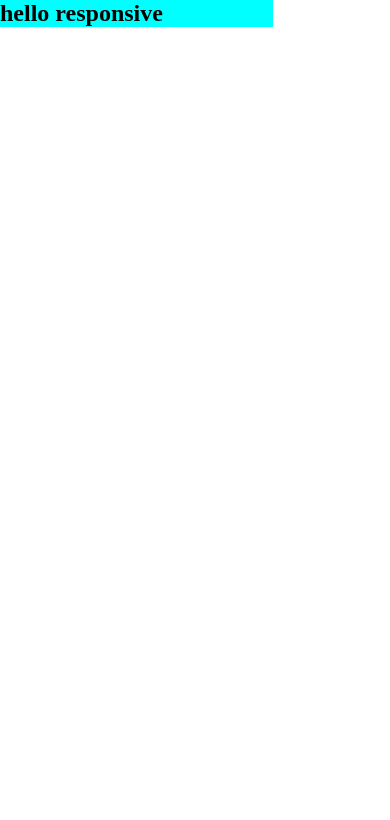
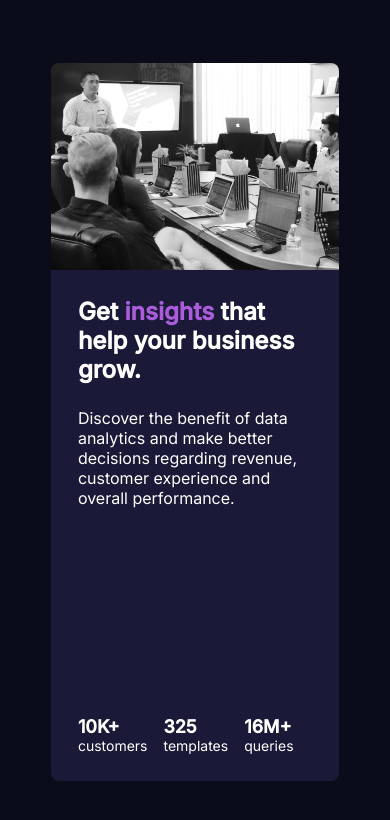
Before and after one commit to ashiikkhan/Responsive-Header, a plain HTML site: page index.html in a window 390 px wide. Drawn offline with Linux system fonts and the light colour scheme.

Commit message:
almost done

```diff
--- a/index.html
+++ b/index.html
@@ -4,15 +4,45 @@
     <meta charset="UTF-8" />
     <meta http-equiv="X-UA-Compatible" content="IE=edge" />
     <meta name="viewport" content="width=device-width, initial-scale=1.0" />
+    <link rel="preconnect" href="https://fonts.googleapis.com" />
+    <link rel="preconnect" href="https://fonts.gstatic.com" crossorigin />
+    <link
+      href="https://fonts.googleapis.com/css2?family=Inter:wght@300;400;500&family=Lexend+Deca:wght@300;400;500&display=swap"
+      rel="stylesheet"
+    />
     <link rel="stylesheet" href="style.css" />
     <title>Responsive Header</title>
   </head>
   <body>
-    <div class="card">
-      <div class="card-text">
-        <h2>hello responsive</h2>
+    <div class="container">
+      <div class="card">
+        <div class="card__text">
+          <div class="card__title">
+            <h1>Get <span>insights</span> that help your business grow.</h1>
+            <p>
+              Discover the benefit of data analytics and make better decisions
+              regarding revenue, customer experience and overall performance.
+            </p>
+          </div>
+          <div class="card__stat">
+            <div>
+              <h2>10K+</h2>
+              <p>customers</p>
+            </div>
+            <div>
+              <h2>325</h2>
+              <p>templates</p>
+            </div>
+            <div>
+              <h2>16M+</h2>
+              <p>queries</p>
+            </div>
+          </div>
+        </div>
+        <div class="card__image">
+          <img src="./assets/meeting 1.png" alt="meeting-picute" />
+        </div>
       </div>
-      <div class="card-image"></div>
     </div>
   </body>
 </html>
--- a/style.css
+++ b/style.css
@@ -1,10 +1,126 @@
+:root {
+  --blue: #0a0c19;
+  --dark-violet: #1b1938;
+  --violet: #aa5cdb;
+  --white: #ffffff;
+  --off-white: #bebebe;
+  --primary-font: 'Inter', sans-serif;
+  --secondary-font: 'Lexend Deca', sans-serif;
+}
+
 * {
   padding: 0;
   margin: 0;
   box-sizing: border-box;
 }
+body {
+  max-width: 1440px;
+  margin: 0 auto;
+}
+.container {
+  background-color: var(--blue);
+  height: 100vh;
+  display: flex;
+  justify-content: center;
+  align-items: center;
+}
 .card {
-  width: 70%;
+  width: 73%;
+  height: 52vh;
+  background: var(--dark-violet);
+  display: flex;
+  border-radius: 0.5rem;
+  overflow: hidden;
+}
+.card__text {
+  width: 50%;
   height: 100%;
-  background: aqua;
+  color: var(--white);
+  font-family: var(--primary-font);
+  display: flex;
+  flex-direction: column;
+  justify-content: space-between;
+  padding: 3.13rem;
 }
+.card__title h1 {
+  margin-bottom: 1.5rem;
+}
+.card__title h1 span {
+  color: var(--violet);
+}
+.card__stat {
+  display: flex;
+  gap: 1.9rem;
+}
+.card__image {
+  width: 50%;
+  height: 100%;
+}
+
+.card__image img {
+  width: 100%;
+  height: 100%;
+  object-fit: cover;
+  object-position: left;
+}
+
+@media screen and (max-width: 1200px) {
+  .card__text {
+    width: 66%;
+  }
+  .card__image {
+    width: 34%;
+  }
+}
+@media screen and (max-width: 800px) {
+  .card {
+    width: 56%;
+    height: 67vh;
+    flex-direction: column-reverse;
+  }
+  .card__image {
+    width: 100%;
+    height: 50%;
+  }
+  .card__image img {
+    width: 100%;
+    height: 100%;
+  }
+  .card__text {
+    width: 100%;
+    height: 50%;
+    padding: 1.8rem;
+  }
+}
+
+@media screen and (max-width: 576px) {
+  .card {
+    width: 74%;
+    height: 85vh;
+  }
+  .card__image {
+    width: 100%;
+    height: 28.8%;
+  }
+  .card__image img {
+    object-fit: cover;
+    /* object-position: top; */
+  }
+  .card__text {
+    height: 71.2%;
+    padding: 1.7rem;
+  }
+  .card__title h1 {
+    font-size: 1.5rem;
+  }
+
+  .card__stat {
+    gap: 1rem;
+  }
+  .card__stat h2 {
+    font-size: 1.125rem;
+  }
+  .card__stat p {
+    font-size: 0.875rem;
+  }
+}
```
Also changed, not shown: assets/meeting 1.png (added).
